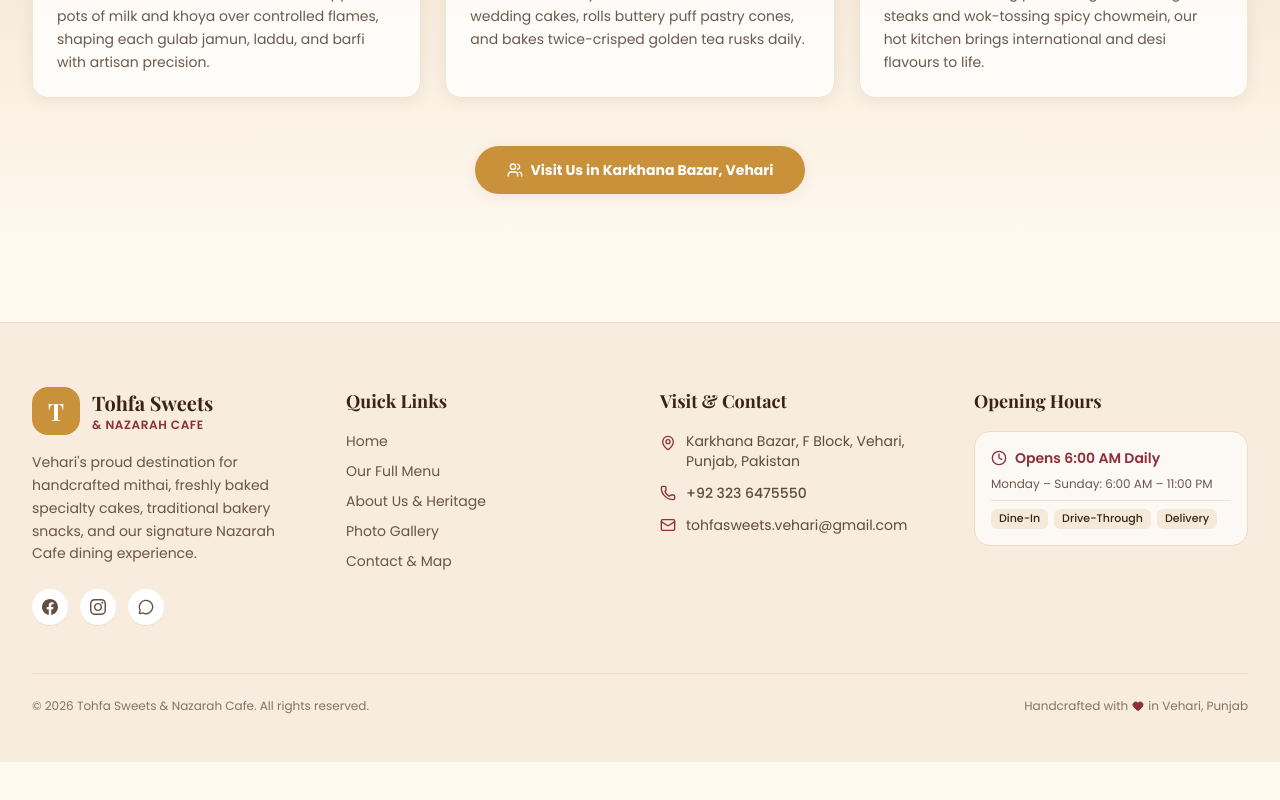
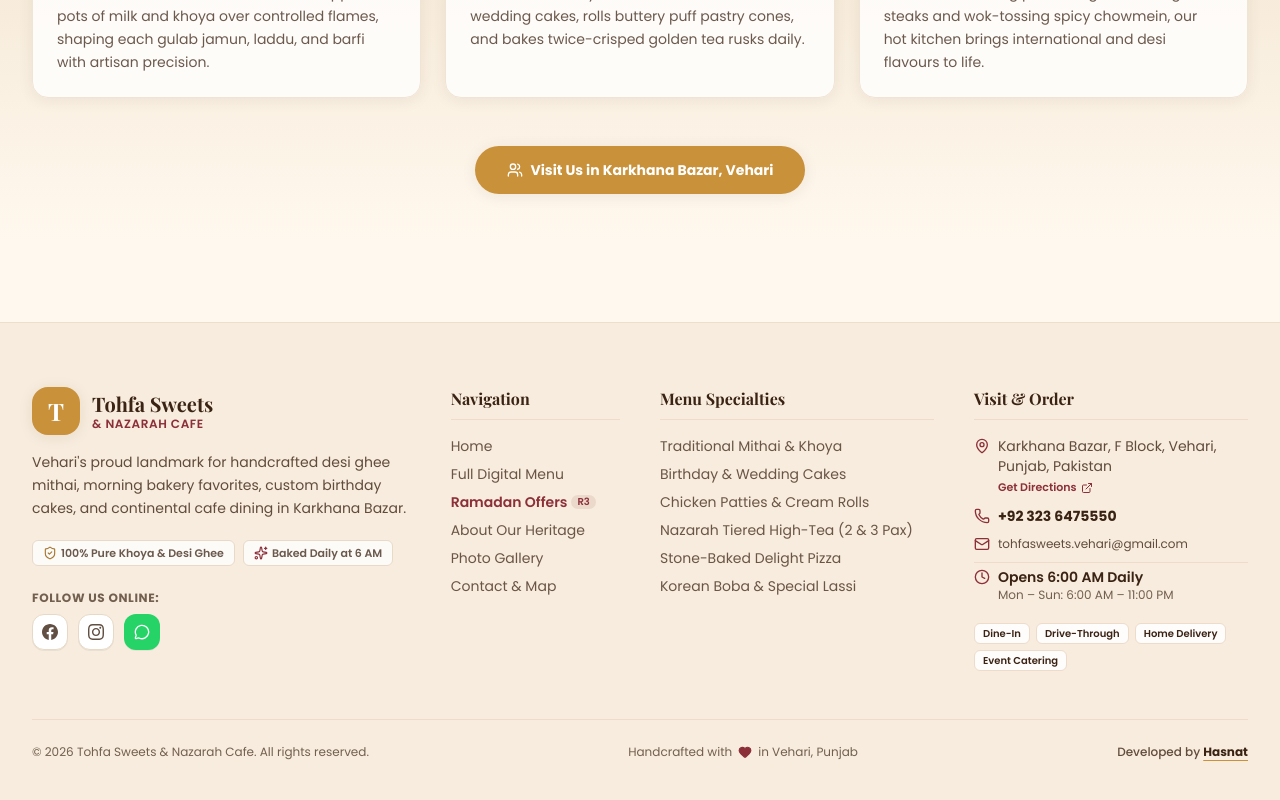
Before and after one commit to hasnatawan1122/Nazarah-Cafe, a Next.js app: page /about in a window 1280 px wide. Shown: the part 3098-3898 px from the top of the page. Before the commit the page ends 3860 px from the top, so only its background shows below. Built offline with nearby package versions, Linux system fonts and the light colour scheme; no server answers.

Commit message:
style: replace emojis with Lucide icons on homepage and enhance footer with essential information & Hasnat LinkedIn credit

```diff
--- a/app/page.tsx
+++ b/app/page.tsx
@@ -11,6 +11,11 @@ import {
   ChevronRight,
   HeartHandshake,
   MessageCircle,
+  Cake,
+  Croissant,
+  Flame,
+  Coffee,
+  Gift,
 } from "lucide-react";
 import { Container } from "@/components/ui/Container";
 import { SectionHeading } from "@/components/ui/SectionHeading";
@@ -30,42 +35,42 @@ export default function HomePage() {
     {
       title: "Traditional Mithai",
       desc: "Gulab jamun, desi ghee jalebi, kaju barfi & authentic sohan halwa made with pure milk & khoya.",
-      icon: "🍬",
-      href: "/menu?category=Mithai",
+      icon: Sparkles,
+      href: "/menu?category=Traditional Mithai",
       badge: "Pure Desi Ghee",
     },
     {
       title: "Artisan Cakes",
       desc: "Chocolate truffle, red velvet, fresh pineapple, and customized event celebration cakes.",
-      icon: "🎂",
-      href: "/menu?category=Cakes",
+      icon: Cake,
+      href: "/menu?category=Artisan Cakes",
       badge: "Fresh Daily",
     },
     {
       title: "Bakery Items",
       desc: "Golden chicken patties, crispy cream rolls, samosas, pizza breads, and classic morning rusks.",
-      icon: "🥐",
+      icon: Croissant,
       href: "/menu?category=Bakery Items",
       badge: "Baked 6 AM",
     },
     {
       title: "Fresh Tandoor Bread",
       desc: "Piping hot tandoori naan, sesame roghni naan, and crispy stuffed kulchas straight from the clay coals.",
-      icon: "🫓",
-      href: "/menu?category=Fresh Bread",
+      icon: Flame,
+      href: "/menu",
       badge: "Clay Tandoor",
     },
     {
       title: "Nazarah Cafe Food",
       desc: "Gourmet burgers, stone-baked pizzas, Chinese chowmein, Alfredo pasta, and tiered high-tea platters.",
-      icon: "☕",
-      href: "/menu?category=Fast Food & Pizza",
+      icon: Coffee,
+      href: "/menu?category=Fast Food",
       badge: "Dine-In & Platter",
     },
     {
       title: "Custom Gift Boxes",
       desc: "Royal velvet packaging for weddings, Eid, and joyful family celebrations in Vehari and beyond.",
-      icon: "🎁",
+      icon: Gift,
       href: "/menu?category=Gift Boxes",
       badge: "Custom Packaging",
     },
@@ -178,11 +183,15 @@ export default function HomePage() {
           />
 
           <div className="grid grid-cols-1 md:grid-cols-2 lg:grid-cols-3 gap-6">
-            {specialties.map((item, idx) => (
+            {specialties.map((item, idx) => {
+              const IconComp = item.icon;
+              return (
                 <Card key={idx} className="flex flex-col justify-between group">
                   <div>
                     <div className="flex items-center justify-between mb-4">
-                    <span className="text-4xl">{item.icon}</span>
+                      <div className="flex h-12 w-12 items-center justify-center rounded-2xl bg-gold/15 text-gold-dark border border-gold/30 shadow-2xs group-hover:bg-gold group-hover:text-white transition-all duration-300">
+                        <IconComp className="h-6 w-6" />
+                      </div>
                       <span className="rounded-full bg-cream-dark px-3 py-1 text-[11px] font-semibold text-maroon border border-gold/30">
                         {item.badge}
                       </span>
@@ -204,7 +213,8 @@ export default function HomePage() {
                     </Link>
                   </div>
                 </Card>
-            ))}
+              );
+            })}
           </div>
         </Container>
       </section>
--- a/components/layout/Footer.tsx
+++ b/components/layout/Footer.tsx
@@ -9,6 +9,9 @@ import {
   Mail,
   Heart,
   MessageCircle,
+  ExternalLink,
+  ShieldCheck,
+  Sparkles,
 } from "lucide-react";
 
 export function Footer() {
@@ -17,33 +20,52 @@ export function Footer() {
   return (
     <footer className="border-t border-[#EEDFCD] bg-[#F7ECDD] text-chocolate/90 pt-16 pb-12">
       <Container>
-        <div className="grid grid-cols-1 md:grid-cols-2 lg:grid-cols-4 gap-10">
-          {/* Brand Info */}
-          <div className="space-y-4">
-            <div className="flex items-center space-x-3">
-              <div className="flex h-12 w-12 items-center justify-center rounded-2xl bg-gold text-white font-heading text-2xl font-bold">
+        {/* Main 4-Column Grid */}
+        <div className="grid grid-cols-1 md:grid-cols-2 lg:grid-cols-12 gap-10">
+          {/* Column 1: Brand Info & Socials (4 cols) */}
+          <div className="lg:col-span-4 space-y-4">
+            <Link href="/" className="flex items-center space-x-3 group">
+              <div className="flex h-12 w-12 items-center justify-center rounded-2xl bg-gold text-white font-heading text-2xl font-bold shadow-soft group-hover:bg-gold-dark transition-colors">
                 T
               </div>
               <div>
-                <h3 className="font-heading text-xl font-bold text-chocolate">
+                <h3 className="font-heading text-xl font-bold text-chocolate leading-tight">
                   Tohfa Sweets
                 </h3>
                 <p className="text-xs font-semibold tracking-wider text-maroon uppercase">
                   &amp; Nazarah Cafe
                 </p>
               </div>
+            </Link>
+
+            <p className="text-sm text-chocolate/80 font-body leading-relaxed max-w-sm">
+              Vehari&apos;s proud landmark for handcrafted desi ghee mithai, morning bakery favorites, custom birthday cakes, and continental cafe dining in Karkhana Bazar.
+            </p>
+
+            {/* Quality Badges */}
+            <div className="flex flex-wrap gap-2 pt-1 text-[11px] font-semibold text-chocolate/75">
+              <span className="inline-flex items-center gap-1 rounded-md bg-white/80 px-2.5 py-1 border border-[#E9DAC8]">
+                <ShieldCheck className="h-3.5 w-3.5 text-gold-dark" />
+                <span>100% Pure Khoya &amp; Desi Ghee</span>
+              </span>
+              <span className="inline-flex items-center gap-1 rounded-md bg-white/80 px-2.5 py-1 border border-[#E9DAC8]">
+                <Sparkles className="h-3.5 w-3.5 text-maroon" />
+                <span>Baked Daily at 6 AM</span>
+              </span>
             </div>
-            <p className="text-sm text-chocolate/75 font-body leading-relaxed">
-              Vehari&apos;s proud destination for handcrafted mithai, freshly baked
-              specialty cakes, traditional bakery snacks, and our signature Nazarah Cafe dining experience.
-            </p>
-            <div className="flex space-x-3 pt-2">
+
+            {/* Social Channels */}
+            <div className="pt-2">
+              <span className="text-xs font-bold uppercase tracking-wider text-chocolate/70 block mb-2">
+                Follow Us Online:
+              </span>
+              <div className="flex space-x-2.5">
                 <a
                   href={siteConfig.social.facebook}
                   target="_blank"
                   rel="noopener noreferrer"
-                aria-label="Facebook"
-                className="flex h-9 w-9 items-center justify-center rounded-full bg-white text-chocolate/80 shadow-2xs hover:bg-gold hover:text-white transition-colors"
+                  aria-label="Visit Facebook"
+                  className="flex h-9 w-9 items-center justify-center rounded-xl bg-white text-chocolate/80 shadow-2xs hover:bg-gold hover:text-white transition-all duration-200 border border-[#E8D9C7]"
                 >
                   <FacebookIcon className="h-4 w-4" />
                 </a>
@@ -51,8 +73,8 @@ export function Footer() {
                   href={siteConfig.social.instagram}
                   target="_blank"
                   rel="noopener noreferrer"
-                aria-label="Instagram"
-                className="flex h-9 w-9 items-center justify-center rounded-full bg-white text-chocolate/80 shadow-2xs hover:bg-gold hover:text-white transition-colors"
+                  aria-label="Visit Instagram"
+                  className="flex h-9 w-9 items-center justify-center rounded-xl bg-white text-chocolate/80 shadow-2xs hover:bg-gold hover:text-white transition-all duration-200 border border-[#E8D9C7]"
                 >
                   <InstagramIcon className="h-4 w-4" />
                 </a>
@@ -60,20 +82,21 @@ export function Footer() {
                   href={siteConfig.whatsappUrl}
                   target="_blank"
                   rel="noopener noreferrer"
-                aria-label="WhatsApp"
-                className="flex h-9 w-9 items-center justify-center rounded-full bg-white text-chocolate/80 shadow-2xs hover:bg-gold hover:text-white transition-colors"
+                  aria-label="Chat on WhatsApp"
+                  className="flex h-9 w-9 items-center justify-center rounded-xl bg-[#25D366] text-white shadow-2xs hover:opacity-90 transition-all duration-200"
                 >
                   <MessageCircle className="h-4 w-4" />
                 </a>
               </div>
             </div>
+          </div>
 
-          {/* Quick Links */}
-          <div className="space-y-4">
-            <h4 className="font-heading text-lg font-bold text-chocolate">
-              Quick Links
+          {/* Column 2: Quick Links (2 cols) */}
+          <div className="lg:col-span-2 space-y-4">
+            <h4 className="font-heading text-base font-bold text-chocolate border-b border-[#EEDBCA] pb-2">
+              Navigation
             </h4>
-            <ul className="space-y-2.5 text-sm font-body">
+            <ul className="space-y-2 text-sm font-body">
               <li>
                 <Link
                   href="/"
@@ -87,7 +110,16 @@ export function Footer() {
                   href="/menu"
                   className="text-chocolate/75 hover:text-maroon transition-colors"
                 >
-                  Our Full Menu
+                  Full Digital Menu
+                </Link>
+              </li>
+              <li>
+                <Link
+                  href="/menu#ramadan-special-offers"
+                  className="text-maroon font-semibold hover:text-gold transition-colors inline-flex items-center gap-1"
+                >
+                  <span>Ramadan Offers</span>
+                  <span className="rounded-full bg-maroon/10 px-1.5 py-0.2 text-[10px]">R3</span>
                 </Link>
               </li>
               <li>
@@ -95,7 +127,7 @@ export function Footer() {
                   href="/about"
                   className="text-chocolate/75 hover:text-maroon transition-colors"
                 >
-                  About Us &amp; Heritage
+                  About Our Heritage
                 </Link>
               </li>
               <li>
@@ -117,72 +149,155 @@ export function Footer() {
             </ul>
           </div>
 
-          {/* Store Information */}
-          <div className="space-y-4">
-            <h4 className="font-heading text-lg font-bold text-chocolate">
-              Visit &amp; Contact
+          {/* Column 3: Menu Categories (3 cols) */}
+          <div className="lg:col-span-3 space-y-4">
+            <h4 className="font-heading text-base font-bold text-chocolate border-b border-[#EEDBCA] pb-2">
+              Menu Specialties
             </h4>
-            <ul className="space-y-3 text-sm font-body text-chocolate/80">
-              <li className="flex items-start gap-2.5">
-                <MapPin className="h-4 w-4 text-maroon flex-shrink-0 mt-1" />
-                <span>{siteConfig.address}</span>
+            <ul className="space-y-2 text-sm font-body">
+              <li>
+                <Link
+                  href="/menu?category=Traditional Mithai"
+                  className="text-chocolate/75 hover:text-gold transition-colors"
+                >
+                  Traditional Mithai &amp; Khoya
+                </Link>
               </li>
-              <li className="flex items-center gap-2.5">
+              <li>
+                <Link
+                  href="/menu?category=Artisan Cakes"
+                  className="text-chocolate/75 hover:text-gold transition-colors"
+                >
+                  Birthday &amp; Wedding Cakes
+                </Link>
+              </li>
+              <li>
+                <Link
+                  href="/menu?category=Bakery Items"
+                  className="text-chocolate/75 hover:text-gold transition-colors"
+                >
+                  Chicken Patties &amp; Cream Rolls
+                </Link>
+              </li>
+              <li>
+                <Link
+                  href="/menu?category=High-Tea"
+                  className="text-chocolate/75 hover:text-gold transition-colors"
+                >
+                  Nazarah Tiered High-Tea (2 &amp; 3 Pax)
+                </Link>
+              </li>
+              <li>
+                <Link
+                  href="/menu?category=Delight Pizza"
+                  className="text-chocolate/75 hover:text-gold transition-colors"
+                >
+                  Stone-Baked Delight Pizza
+                </Link>
+              </li>
+              <li>
+                <Link
+                  href="/menu?category=Korean Boba Drinks"
+                  className="text-chocolate/75 hover:text-gold transition-colors"
+                >
+                  Korean Boba &amp; Special Lassi
+                </Link>
+              </li>
+            </ul>
+          </div>
+
+          {/* Column 4: Location, Hours & Direct Contact (3 cols) */}
+          <div className="lg:col-span-3 space-y-4">
+            <h4 className="font-heading text-base font-bold text-chocolate border-b border-[#EEDBCA] pb-2">
+              Visit &amp; Order
+            </h4>
+            <ul className="space-y-2.5 text-xs sm:text-sm font-body text-chocolate/80">
+              <li className="flex items-start gap-2">
+                <MapPin className="h-4 w-4 text-maroon flex-shrink-0 mt-0.5" />
+                <div>
+                  <p>{siteConfig.address}</p>
+                  <a
+                    href="https://maps.google.com/?q=Karkhana+Bazar+Vehari"
+                    target="_blank"
+                    rel="noopener noreferrer"
+                    className="text-[11px] text-maroon hover:text-gold font-semibold inline-flex items-center gap-1 mt-0.5"
+                  >
+                    <span>Get Directions</span>
+                    <ExternalLink className="h-3 w-3" />
+                  </a>
+                </div>
+              </li>
+
+              <li className="flex items-center gap-2">
                 <Phone className="h-4 w-4 text-maroon flex-shrink-0" />
                 <a
                   href={`tel:${siteConfig.phoneRaw}`}
-                  className="hover:text-gold transition-colors font-medium"
+                  className="hover:text-gold transition-colors font-bold text-chocolate"
                 >
                   {siteConfig.phone}
                 </a>
               </li>
-              <li className="flex items-center gap-2.5">
+
+              <li className="flex items-center gap-2">
                 <Mail className="h-4 w-4 text-maroon flex-shrink-0" />
                 <a
                   href={`mailto:${siteConfig.email}`}
-                  className="hover:text-gold transition-colors"
+                  className="hover:text-gold transition-colors text-xs"
                 >
                   {siteConfig.email}
                 </a>
               </li>
+
+              <li className="flex items-start gap-2 pt-1 border-t border-[#EEDBCA]">
+                <Clock className="h-4 w-4 text-maroon flex-shrink-0 mt-0.5" />
+                <div>
+                  <p className="font-semibold text-chocolate">Opens 6:00 AM Daily</p>
+                  <p className="text-xs text-chocolate/70">Mon – Sun: 6:00 AM – 11:00 PM</p>
+                </div>
+              </li>
             </ul>
-          </div>
 
-          {/* Opening Hours & Services */}
-          <div className="space-y-4">
-            <h4 className="font-heading text-lg font-bold text-chocolate">
-              Opening Hours
-            </h4>
-            <div className="rounded-2xl bg-white/70 p-4 border border-[#EEDBCA] space-y-2 text-sm font-body">
-              <div className="flex items-center gap-2 text-maroon font-semibold">
-                <Clock className="h-4 w-4" />
-                <span>Opens 6:00 AM Daily</span>
-              </div>
-              <p className="text-xs text-chocolate/75">
-                Monday – Sunday: 6:00 AM – 11:00 PM
-              </p>
-              <div className="pt-2 border-t border-[#F0E2D2] flex flex-wrap gap-1.5">
-                <span className="rounded-md bg-gold/15 px-2 py-0.5 text-[11px] font-medium text-chocolate">
+            {/* Service Modes */}
+            <div className="flex flex-wrap gap-1.5 pt-1">
+              <span className="rounded-md bg-white/90 px-2 py-0.5 text-[10px] font-semibold text-chocolate border border-[#EEDBCA]">
                 Dine-In
               </span>
-                <span className="rounded-md bg-gold/15 px-2 py-0.5 text-[11px] font-medium text-chocolate">
+              <span className="rounded-md bg-white/90 px-2 py-0.5 text-[10px] font-semibold text-chocolate border border-[#EEDBCA]">
                 Drive-Through
               </span>
-                <span className="rounded-md bg-gold/15 px-2 py-0.5 text-[11px] font-medium text-chocolate">
-                  Delivery
+              <span className="rounded-md bg-white/90 px-2 py-0.5 text-[10px] font-semibold text-chocolate border border-[#EEDBCA]">
+                Home Delivery
+              </span>
+              <span className="rounded-md bg-white/90 px-2 py-0.5 text-[10px] font-semibold text-chocolate border border-[#EEDBCA]">
+                Event Catering
               </span>
             </div>
           </div>
         </div>
-        </div>
 
-        {/* Copyright bar */}
-        <div className="mt-12 pt-6 border-t border-[#EEDBCA] flex flex-col sm:flex-row items-center justify-between text-xs text-chocolate/60 font-body gap-4">
+        {/* Bottom Bar with Developer Credit & Copyright */}
+        <div className="mt-12 pt-6 border-t border-[#EEDBCA] flex flex-col md:flex-row items-center justify-between text-xs text-chocolate/70 font-body gap-3 text-center md:text-left">
           <p>
             &copy; {currentYear} {siteConfig.name}. All rights reserved.
           </p>
-          <p className="flex items-center gap-1">
-            Handcrafted with <Heart className="h-3 w-3 fill-maroon text-maroon" /> in Vehari, Punjab
+
+          <p className="flex items-center justify-center gap-1.5">
+            <span>Handcrafted with</span>
+            <Heart className="h-3.5 w-3.5 fill-maroon text-maroon" />
+            <span>in Vehari, Punjab</span>
+          </p>
+
+          <p className="font-medium text-chocolate/80">
+            Developed by{" "}
+            <a
+              href={siteConfig.developer.linkedin}
+              target="_blank"
+              rel="noopener noreferrer"
+              aria-label="Visit Hasnat's LinkedIn Profile"
+              className="font-bold text-chocolate hover:text-gold underline underline-offset-4 decoration-gold hover:decoration-maroon transition-all"
+            >
+              Hasnat
+            </a>
           </p>
         </div>
       </Container>
--- a/config/site.ts
+++ b/config/site.ts
@@ -19,6 +19,10 @@ export const siteConfig = {
   },
   rating: 3.5,
   reviewCount: 85,
+  developer: {
+    name: "Hasnat",
+    linkedin: process.env.NEXT_PUBLIC_DEVELOPER_LINKEDIN || "https://www.linkedin.com/in/abu-ul-hasnat/",
+  },
 } as const;
 
 export type SiteConfig = typeof siteConfig;
```
Also changed, not shown: components/menu/MenuCategoryNavigation.tsx (line endings or trailing spaces), components/menu/MenuEmptyState.tsx (line endings or trailing spaces), components/menu/MenuHeader.tsx (line endings or trailing spaces), components/menu/MenuItemVariations.tsx (line endings or trailing spaces), components/menu/MenuSearch.tsx (line endings or trailing spaces), components/menu/RamadanSpecialOffers.tsx (line endings or trailing spaces), data/ramadan.json (line endings or trailing spaces), types/menu.ts (line endings or trailing spaces). Lines whose indentation alone changed are shown as unchanged.
